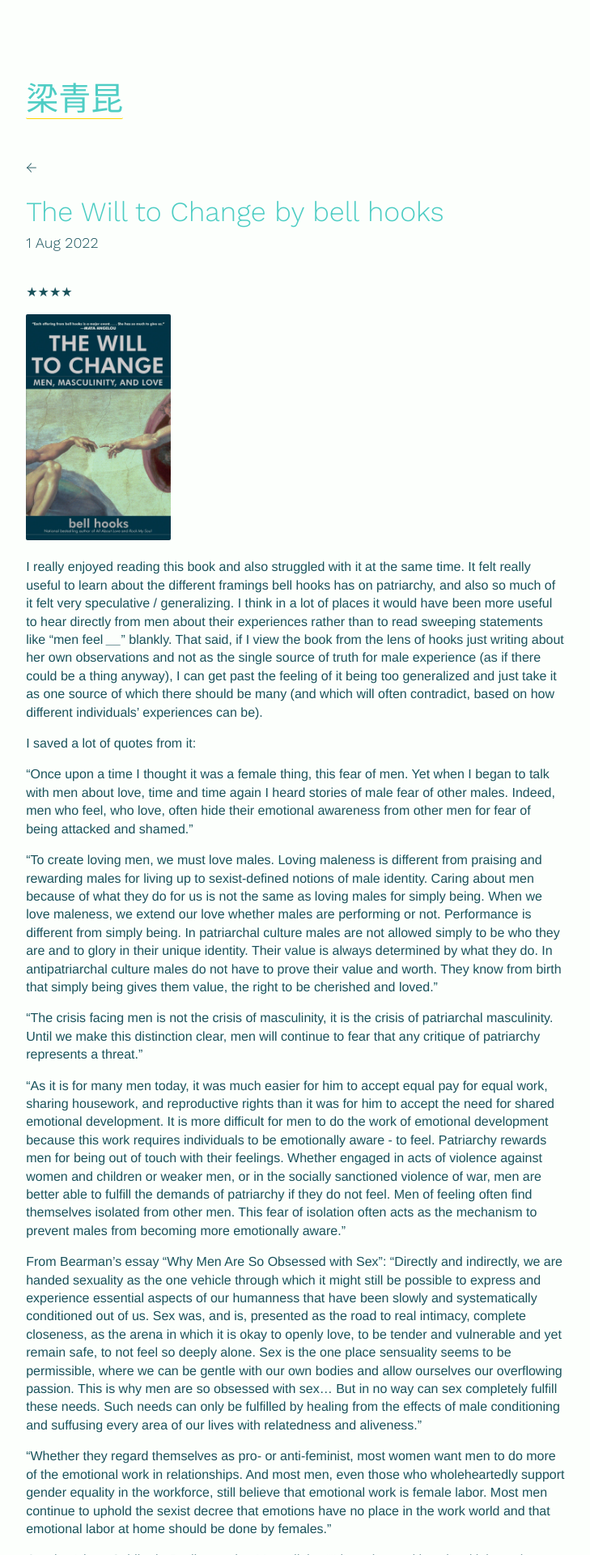
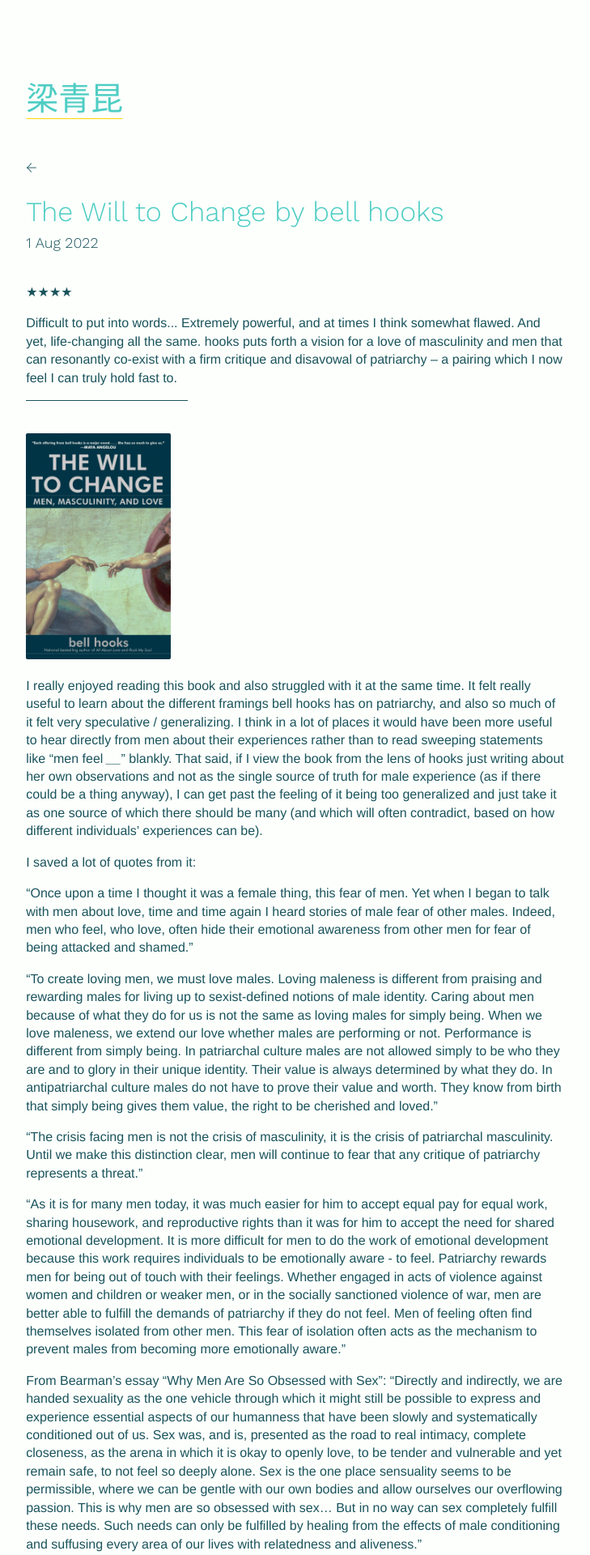
Before and after one commit to quinnleong/quinnleong.github.io, a Jekyll site: the page built from _reading/2022-08-01-the-will-to-change.md, in a window 1280 px wide. Shown: the top 1920 px of the page at 81% size, without its empty margins (275-1004 px from the left). Built offline with Jekyll 4.4.1, drawn with Linux system fonts in a browser that asks for light colours.

Commit message:
More reading

```diff
--- a/_layouts/reading.html
+++ b/_layouts/reading.html
@@ -7,5 +7,7 @@ layout: default
   <h2 class="title page-title">{{ page.title }} by {{ page.author }}</h2>
   <i>{{ page.date | date: "%-d %b %Y" }}</i>
   <p>{% for num in (1..page.stars) %}★{% endfor %}</p>
+  <p class="book-brief">{{ page.brief }}</p>
+  <div class="break book-break"></div>
   {{ content }}
 </div>
--- a/_reading/2022-08-01-the-will-to-change.md
+++ b/_reading/2022-08-01-the-will-to-change.md
@@ -4,6 +4,7 @@ title:  "The Will to Change"
 author: "bell hooks"
 date:   2022-08-01
 stars:  4
+brief: "Difficult to put into words... Extremely powerful, and at times I think somewhat flawed. And yet, life-changing all the same. hooks puts forth a vision for a love of masculinity and men that can resonantly co-exist with a firm critique and disavowal of patriarchy – a pairing which I now feel I can truly hold fast to."
 
 ---
 
--- a/assets/css/style.css
+++ b/assets/css/style.css
@@ -211,6 +211,14 @@ img {
   }
 }
 
+.book-break {
+  margin-bottom: 40px;
+  background-color: #1A535C;
+	height: 1px;
+	width: 30%;
+  /* border-bottom: 1px solid #FFD400; */
+}
+
 .coffee-header {
   margin: 0;
 }
```
Also changed, not shown: _reading/2024-06-07-thinking-in-bets:-making-smarter-decisions-when-you-dont-have-all-the-facts.md (added, +8 -0 lines), _reading/2024-08-13-murder-on-the-orient-express.md (added, +8 -0 lines), _reading/2026-02-17-building-a-life.md (added, +10 -0 lines), 1 other file.
